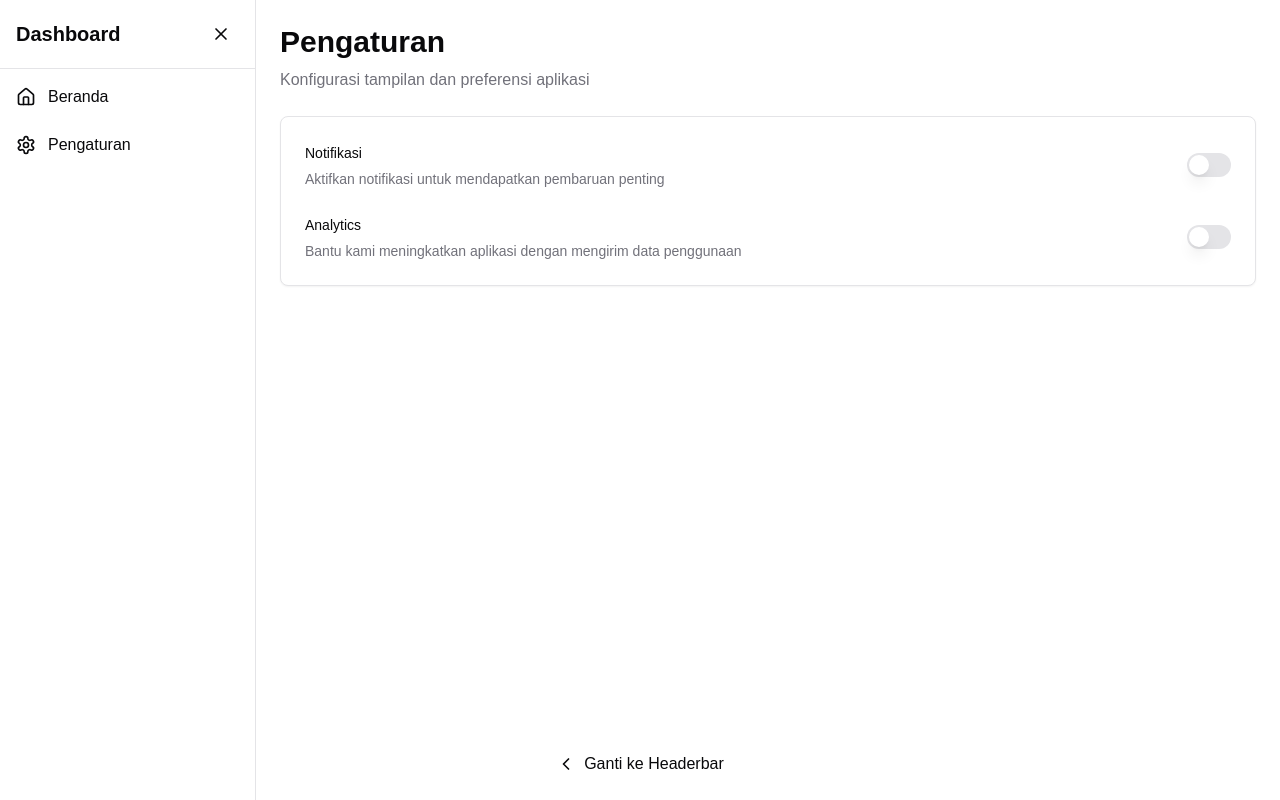
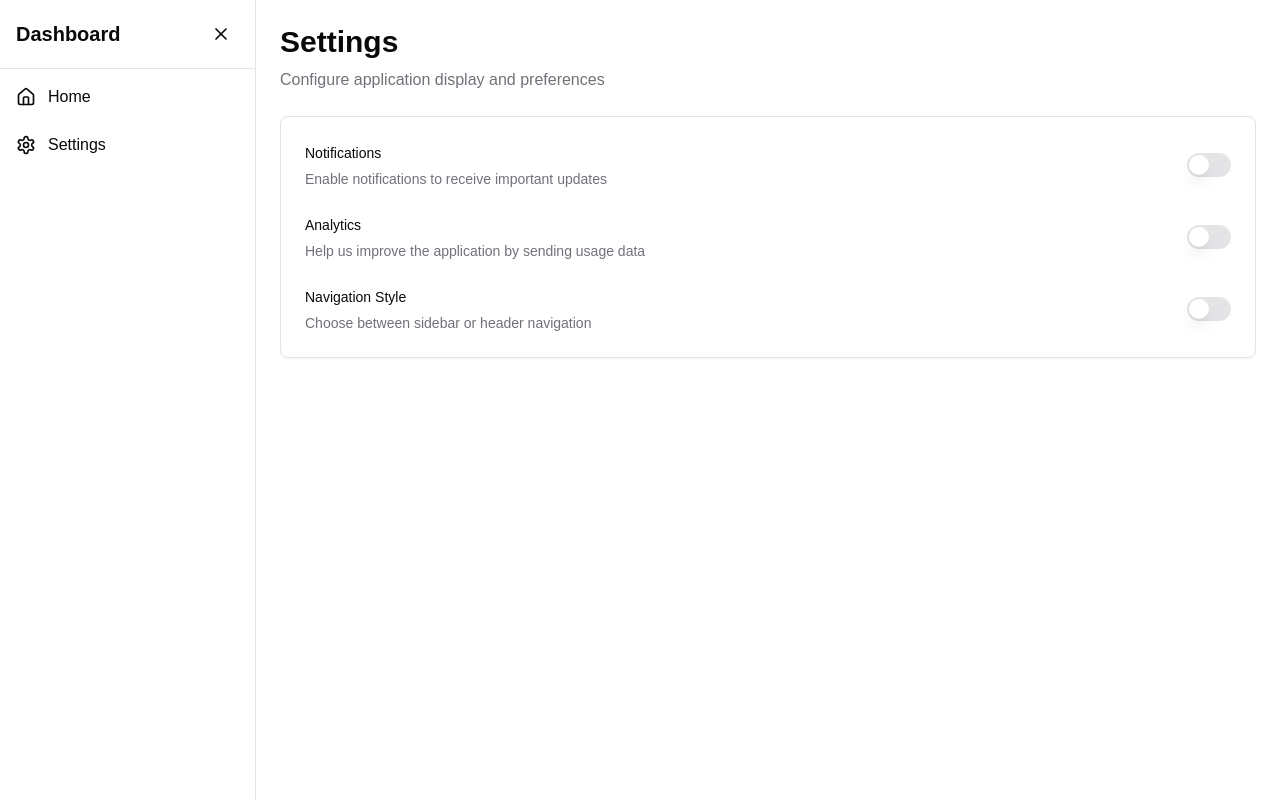
Before and after one commit to devkafs/modular-dashboard-template, a React (Vite) app: page /settings in a window 1280 px wide. Built offline with nearby package versions, Linux system fonts and the light colour scheme.

Commit message:
Refactor navigation settings
Move depth of sidebar/header toggle preference settings.  Add English copy for the setting.

```diff
--- a/src/layouts/MainLayout.tsx
+++ b/src/layouts/MainLayout.tsx
@@ -7,21 +7,28 @@ type NavigationType = 'sidebar' | 'headerbar';
 
 interface MainLayoutProps {
   children: React.ReactNode;
+  navType?: NavigationType;
+  onChangeNav?: (type: NavigationType) => void;
 }
 
-const MainLayout = ({ children }: MainLayoutProps) => {
-  const [navType, setNavType] = useState<NavigationType>('sidebar');
+const MainLayout = ({ children, navType = 'sidebar', onChangeNav }: MainLayoutProps) => {
+  const [localNavType, setLocalNavType] = useState<NavigationType>(navType);
+
+  const handleNavChange = (type: NavigationType) => {
+    setLocalNavType(type);
+    onChangeNav?.(type);
+  };
 
   return (
     <div className="min-h-screen flex">
-      {navType === 'sidebar' ? (
+      {localNavType === 'sidebar' ? (
         <>
-          <Sidebar onChangeNav={() => setNavType('headerbar')} />
+          <Sidebar />
           <main className="flex-1 p-6">{children}</main>
         </>
       ) : (
         <div className="flex flex-col w-full">
-          <Headerbar onChangeNav={() => setNavType('sidebar')} />
+          <Headerbar />
           <main className="flex-1 p-6">{children}</main>
         </div>
       )}
--- a/src/layouts/navigation/Headerbar.tsx
+++ b/src/layouts/navigation/Headerbar.tsx
@@ -1,12 +1,8 @@
 
-import { Menu, Home, Settings, ChevronDown } from 'lucide-react';
+import { Menu, Home, Settings } from 'lucide-react';
 import { Link } from 'react-router-dom';
 
-interface HeaderbarProps {
-  onChangeNav: () => void;
-}
-
-const Headerbar = ({ onChangeNav }: HeaderbarProps) => {
+const Headerbar = () => {
   return (
     <header className="w-full h-16 bg-card border-b border-border">
       <div className="h-full px-4 flex items-center justify-between">
@@ -20,7 +16,7 @@ const Headerbar = ({ onChangeNav }: HeaderbarProps) => {
                   className="flex items-center px-3 py-2 hover:bg-accent rounded-md transition-colors"
                 >
                   <Home size={18} />
-                  <span className="ml-2">Beranda</span>
+                  <span className="ml-2">Home</span>
                 </Link>
               </li>
               <li>
@@ -29,20 +25,12 @@ const Headerbar = ({ onChangeNav }: HeaderbarProps) => {
                   className="flex items-center px-3 py-2 hover:bg-accent rounded-md transition-colors"
                 >
                   <Settings size={18} />
-                  <span className="ml-2">Pengaturan</span>
+                  <span className="ml-2">Settings</span>
                 </Link>
               </li>
             </ul>
           </nav>
         </div>
-
-        <button
-          onClick={onChangeNav}
-          className="flex items-center p-2 hover:bg-accent rounded-md transition-colors"
-        >
-          <ChevronDown size={20} />
-          <span className="ml-2">Ganti ke Sidebar</span>
-        </button>
       </div>
     </header>
   );
--- a/src/layouts/navigation/Sidebar.tsx
+++ b/src/layouts/navigation/Sidebar.tsx
@@ -1,13 +1,9 @@
 
-import { Menu, X, Home, Settings, ChevronLeft } from 'lucide-react';
+import { Menu, X, Home, Settings } from 'lucide-react';
 import { useState } from 'react';
 import { Link } from 'react-router-dom';
 
-interface SidebarProps {
-  onChangeNav: () => void;
-}
-
-const Sidebar = ({ onChangeNav }: SidebarProps) => {
+const Sidebar = () => {
   const [collapsed, setCollapsed] = useState(false);
 
   return (
@@ -31,7 +27,7 @@ const Sidebar = ({ onChangeNav }: SidebarProps) => {
               className="flex items-center p-2 hover:bg-accent rounded-md transition-colors"
             >
               <Home size={20} />
-              {!collapsed && <span className="ml-3">Beranda</span>}
+              {!collapsed && <span className="ml-3">Home</span>}
             </Link>
           </li>
           <li>
@@ -40,21 +36,11 @@ const Sidebar = ({ onChangeNav }: SidebarProps) => {
               className="flex items-center p-2 hover:bg-accent rounded-md transition-colors"
             >
               <Settings size={20} />
-              {!collapsed && <span className="ml-3">Pengaturan</span>}
+              {!collapsed && <span className="ml-3">Settings</span>}
             </Link>
           </li>
         </ul>
       </nav>
-
-      <div className="absolute bottom-4 w-full px-4">
-        <button
-          onClick={onChangeNav}
-          className="w-full flex items-center justify-center p-2 hover:bg-accent rounded-md transition-colors"
-        >
-          <ChevronLeft size={20} />
-          {!collapsed && <span className="ml-2">Ganti ke Headerbar</span>}
-        </button>
-      </div>
     </aside>
   );
 };
--- a/src/pages/Index.tsx
+++ b/src/pages/Index.tsx
@@ -7,31 +7,31 @@ const Index = () => {
     <MainLayout>
       <div className="space-y-6">
         <div>
-          <h1 className="text-3xl font-bold">Selamat Datang</h1>
+          <h1 className="text-3xl font-bold">Welcome</h1>
           <p className="text-muted-foreground mt-2">
-            Template dashboard modular dengan navigasi fleksibel
+            Modular dashboard template with flexible navigation
           </p>
         </div>
 
         <div className="grid grid-cols-1 md:grid-cols-2 lg:grid-cols-3 gap-6">
           <Card className="p-6">
-            <h3 className="text-lg font-semibold mb-2">Navigasi Fleksibel</h3>
+            <h3 className="text-lg font-semibold mb-2">Flexible Navigation</h3>
             <p className="text-muted-foreground">
-              Pilih antara Sidebar atau Headerbar sesuai preferensi Anda
+              Choose between Sidebar or Header navigation based on your preference
             </p>
           </Card>
 
           <Card className="p-6">
-            <h3 className="text-lg font-semibold mb-2">Responsif</h3>
+            <h3 className="text-lg font-semibold mb-2">Responsive</h3>
             <p className="text-muted-foreground">
-              Tampilan yang optimal di berbagai ukuran layar
+              Optimal display across various screen sizes
             </p>
           </Card>
 
           <Card className="p-6">
             <h3 className="text-lg font-semibold mb-2">Modular</h3>
             <p className="text-muted-foreground">
-              Struktur kode yang rapi dan mudah dikembangkan
+              Clean code structure that's easy to maintain and expand
             </p>
           </Card>
         </div>
--- a/src/pages/Settings.tsx
+++ b/src/pages/Settings.tsx
@@ -1,17 +1,20 @@
 
+import { useState } from 'react';
 import MainLayout from '../layouts/MainLayout';
 import { Card } from '@/components/ui/card';
 import { Label } from '@/components/ui/label';
 import { Switch } from '@/components/ui/switch';
 
 const Settings = () => {
+  const [navType, setNavType] = useState<'sidebar' | 'headerbar'>('sidebar');
+
   return (
-    <MainLayout>
+    <MainLayout navType={navType} onChangeNav={setNavType}>
       <div className="space-y-6">
         <div>
-          <h1 className="text-3xl font-bold">Pengaturan</h1>
+          <h1 className="text-3xl font-bold">Settings</h1>
           <p className="text-muted-foreground mt-2">
-            Konfigurasi tampilan dan preferensi aplikasi
+            Configure application display and preferences
           </p>
         </div>
 
@@ -19,9 +22,9 @@ const Settings = () => {
           <div className="space-y-6">
             <div className="flex items-center justify-between">
               <div className="space-y-1">
-                <Label htmlFor="notifications">Notifikasi</Label>
+                <Label htmlFor="notifications">Notifications</Label>
                 <p className="text-sm text-muted-foreground">
-                  Aktifkan notifikasi untuk mendapatkan pembaruan penting
+                  Enable notifications to receive important updates
                 </p>
               </div>
               <Switch id="notifications" />
@@ -31,10 +34,26 @@ const Settings = () => {
               <div className="space-y-1">
                 <Label htmlFor="analytics">Analytics</Label>
                 <p className="text-sm text-muted-foreground">
-                  Bantu kami meningkatkan aplikasi dengan mengirim data penggunaan
+                  Help us improve the application by sending usage data
                 </p>
               </div>
               <Switch id="analytics" />
+            </div>
+
+            <div className="flex items-center justify-between">
+              <div className="space-y-1">
+                <Label htmlFor="navigation">Navigation Style</Label>
+                <p className="text-sm text-muted-foreground">
+                  Choose between sidebar or header navigation
+                </p>
+              </div>
+              <Switch
+                id="navigation"
+                checked={navType === 'headerbar'}
+                onCheckedChange={(checked) =>
+                  setNavType(checked ? 'headerbar' : 'sidebar')
+                }
+              />
             </div>
           </div>
         </Card>
```
